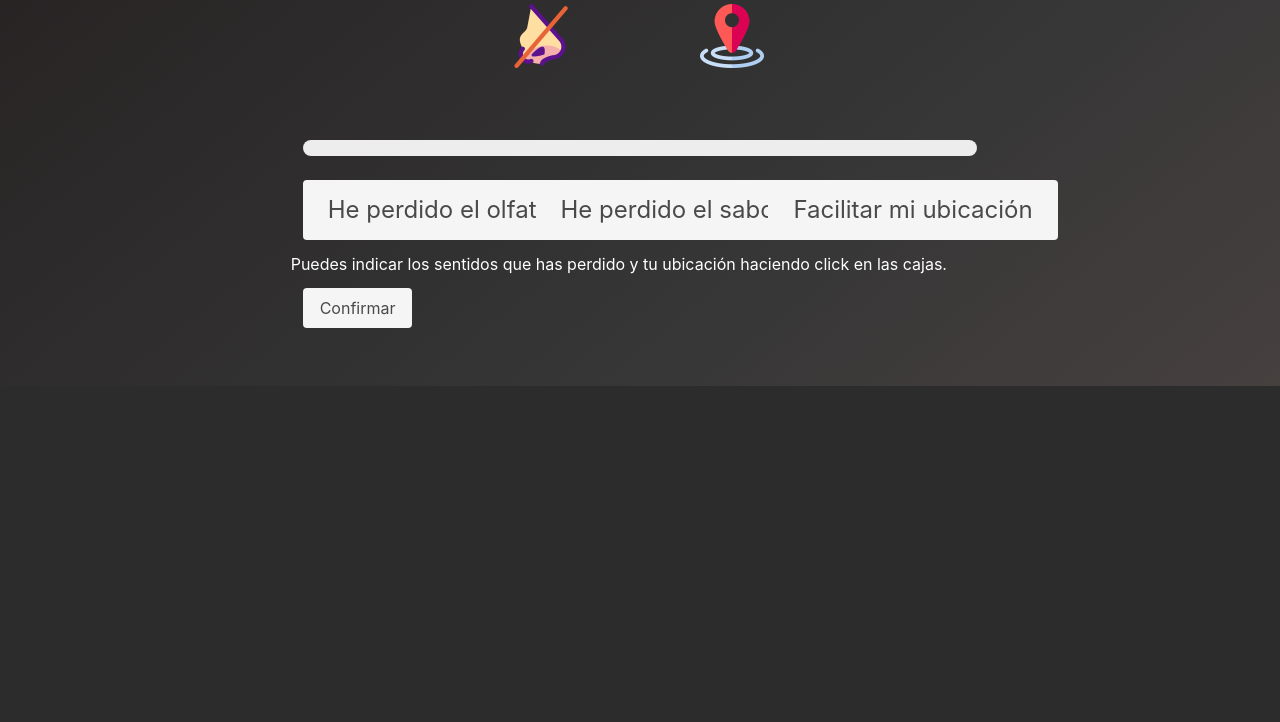
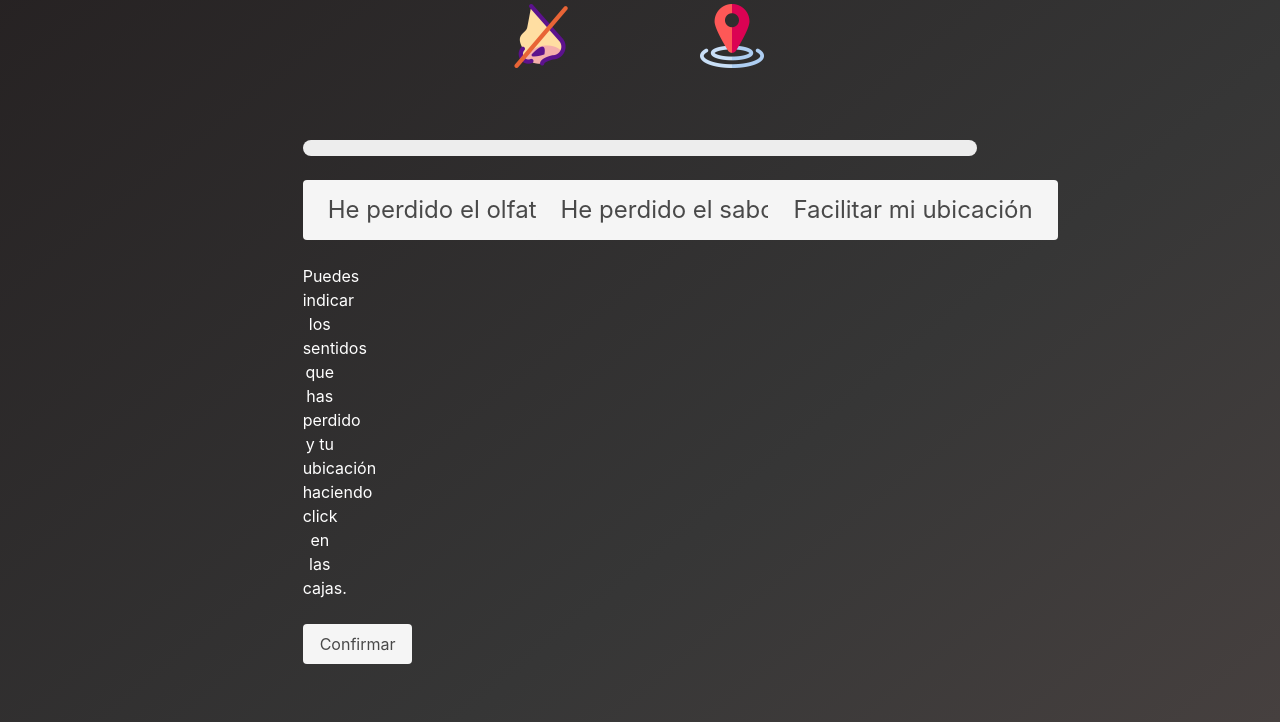
Before and after one commit to deeptony/sniffCOVID, a Flask app: page / in a window 1280 px wide. Shown: the part 580-1302 px from the top of the page. Before the commit the page ends 966 px from the top, so only its background shows below. Run offline with Flask 2, Linux system fonts and the light colour scheme; some libraries are stand-ins or nearby versions.

Commit message:
Stable version. Updating messages to user

```diff
--- a/templates/landing.html
+++ b/templates/landing.html
@@ -53,7 +53,11 @@
               </div>
               <div class="container is-fluid has-text-centered" style="margin-bottom: 10px;">
                 <div class="columns is-multiline">
-                  <p id="waiting">Puedes indicar los sentidos que has perdido y tu ubicación haciendo click en las cajas.</p>
+                  <div id="tip_holder" class="column is-1">
+                    <p id="waiting">Puedes indicar los sentidos que has perdido y tu ubicación haciendo click en las cajas.</p>
+                  </div>
+                </div>
+                <div class="columns is-multiline">
                   <div id="confirm_holder" class="column is-1">
                     <button hidden id="location" onclick="triggerSendData()" class="button is-light is-normal">Confirmar</button>
                   </div>
```
